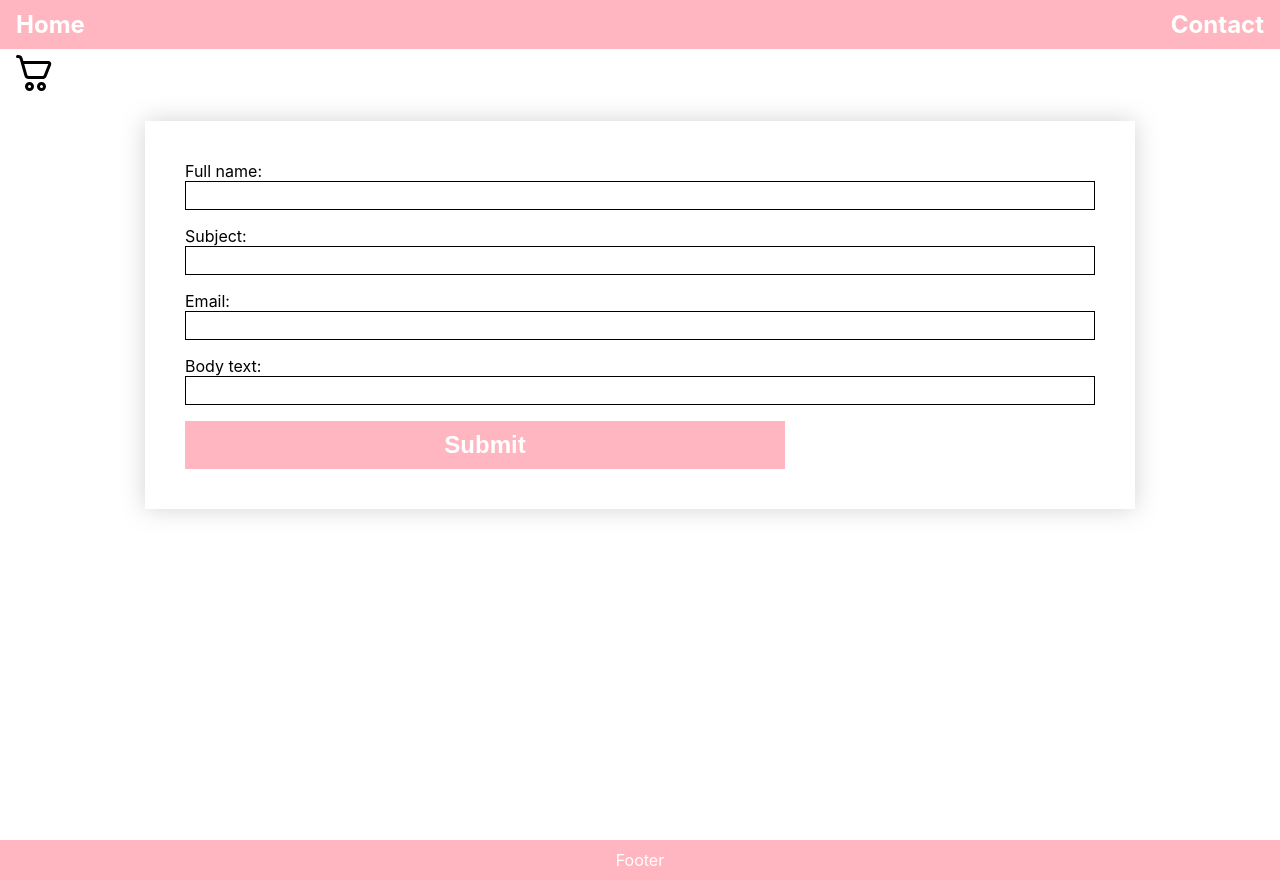
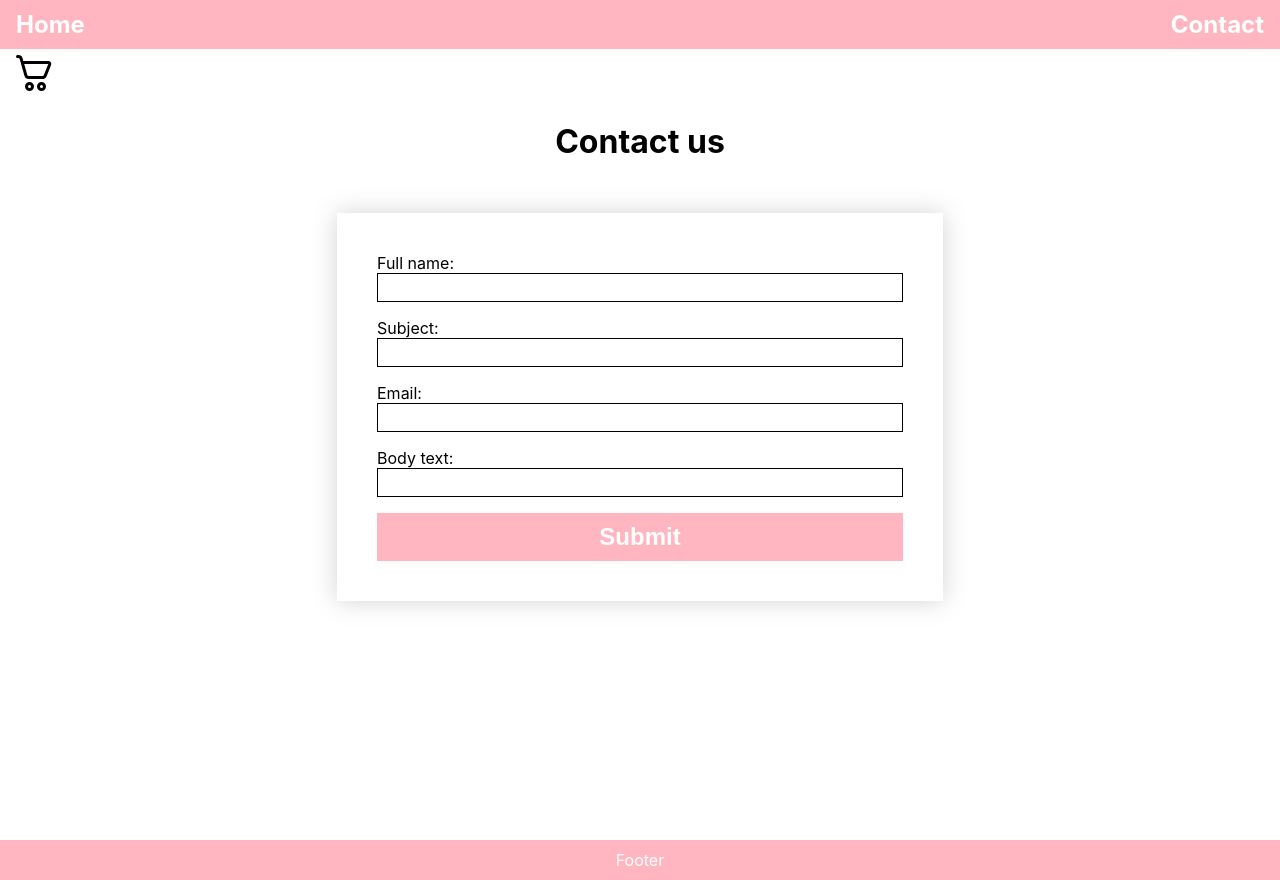
Before and after one commit to k12re/react-framework-ca, a React (Create React App) app: page /contact in a window 1280 px wide. Built offline with nearby package versions, Linux system fonts and the light colour scheme.

Commit message:
added missing h1, plus small css additions.. need dry cleanup on css

```diff
--- a/src/App.css
+++ b/src/App.css
@@ -9,6 +9,10 @@ body,
 .App {
   min-height: 100vh;
   position: relative;
+}
+
+h1 {
+  text-align: center;
 }
 
 footer {
--- a/src/App.js
+++ b/src/App.js
@@ -53,6 +53,8 @@ function Home() {
   const location = useLocation();
 
   return (
+    <>
+      <h1>Our products</h1>
       <Styled.ProductListContainer>
         {location.pathname === "/" ? <Search data={data} /> : null}
 
@@ -60,6 +62,7 @@ function Home() {
           <ProductItem key={item.id} data={item} />
         ))}
       </Styled.ProductListContainer>
+    </>
   );
 }
 
--- a/src/App.styles.jsx
+++ b/src/App.styles.jsx
@@ -109,7 +109,7 @@ export const CheckoutContainer = styled.div`
   justify-content: center;
   margin: 20px auto;
   min-height: 60vh;
-  max-width: 800px;
+  max-width: 600px;
   gap: 10px;
   padding: 40px;
   // margin: 20px;
@@ -167,12 +167,14 @@ export const CheckoutSuccess = styled.div`
 
 export const FormContainer = styled.div`
   display: flex;
-  flex-direction: row;
-  justify-content: center;
-  // padding: 40px;
-  // margin: 20px;
+  // flex-direction: row;
+  // justify-content: center;
+  flex-direction: column;
+  align-items: center;
+  margin: 0 auto;
   gap: 10px;
   form {
+    max-width: 600px;
     padding: 40px;
     margin: 20px;
     background-color: white;
@@ -187,6 +189,7 @@ export const FormContainer = styled.div`
     padding: 6px;
     border: 1px solid black;
     width: 70vw;
+    max-width: 40vw;
   }
   button {
     width: 100%;
--- a/src/components/CheckoutPage/index.jsx
+++ b/src/components/CheckoutPage/index.jsx
@@ -8,6 +8,8 @@ export function CheckOutPage() {
   const { cart, total, quantity } = state;
 
   return (
+    <>
+      <h1>Cart</h1>
       <Styled.CheckoutContainer>
         {cart.length > 0 ? (
           <>
@@ -32,5 +34,6 @@ export function CheckOutPage() {
           </>
         )}
       </Styled.CheckoutContainer>
+    </>
   );
 }
--- a/src/components/ContactPage/index.jsx
+++ b/src/components/ContactPage/index.jsx
@@ -42,6 +42,7 @@ function ContactPage() {
 
   return (
     <Styled.FormContainer>
+      <h1>Contact us</h1>
       <form onSubmit={handleSubmit(onSubmit)}>
         <label htmlFor="full-name">Full name: </label>
         <input name="full-name" id="full-name" {...register("fullName")} />
```
Lines whose indentation alone changed are shown as unchanged.
